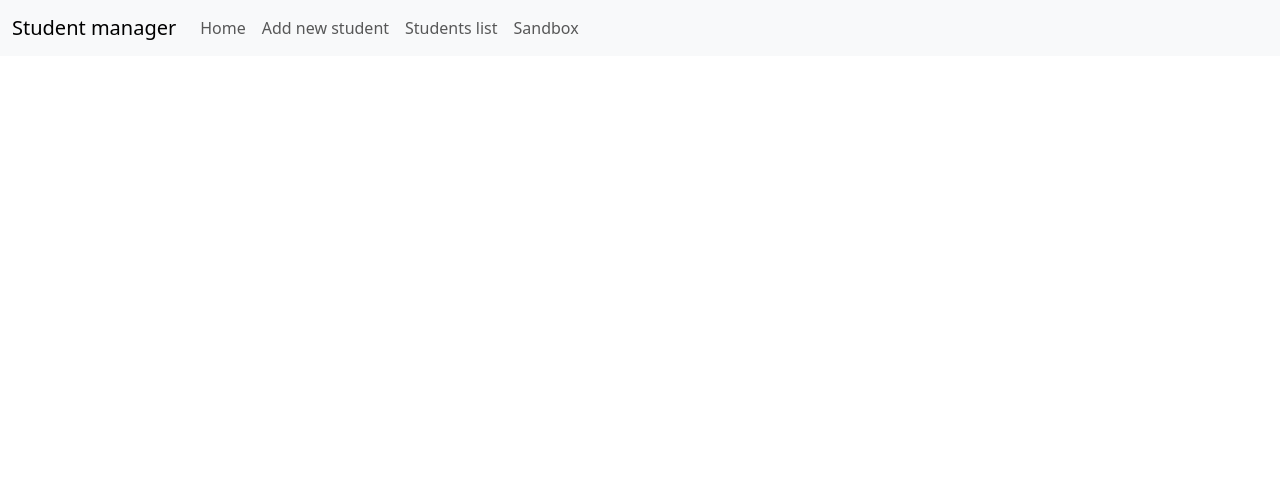
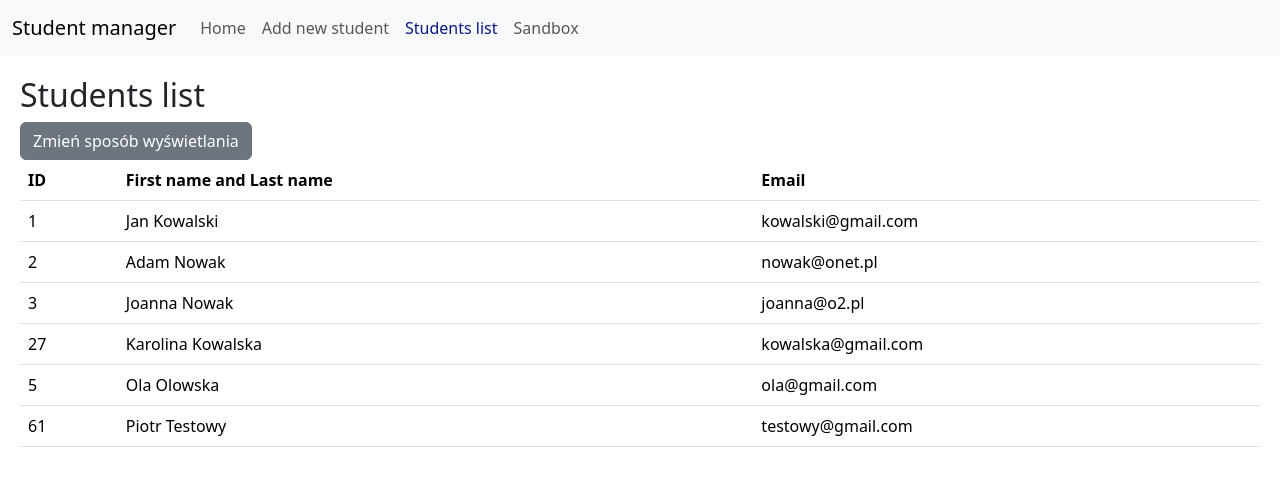
Before and after one commit to Figo96it/AngularSDA, an Angular app: page /students in a window 1280 px wide. Before the commit this address led to /. Shown: the top 486 px of the page. Built offline with nearby package versions, Linux system fonts and the light colour scheme; no server answers.

Commit message:
add studentsList

```diff
--- a/src/app/app.component.html
+++ b/src/app/app.component.html
@@ -3,4 +3,3 @@
     <!-- <app-sandbox></app-sandbox> -->
     <router-outlet></router-outlet>
 </div>
-<router-outlet />
--- a/src/app/app.config.ts
+++ b/src/app/app.config.ts
@@ -2,7 +2,8 @@ import { ApplicationConfig } from '@angular/core';
 import { provideRouter } from '@angular/router';
 
 import { routes } from './app.routes';
+import { provideHttpClient } from '@angular/common/http';
 
 export const appConfig: ApplicationConfig = {
-  providers: [provideRouter(routes)]
+  providers: [provideRouter(routes), provideHttpClient()]
 };
--- a/src/app/app.routes.ts
+++ b/src/app/app.routes.ts
@@ -6,5 +6,5 @@ import { StudentListComponent } from './student-list/student-list.component';
 export const routes: Routes = [
     { path: "home", component: HomeComponent },
     { path: "sandbox", component: SandboxComponent },
-    { path: "student-list", component: StudentListComponent }
+    { path: "students", component: StudentListComponent }
 ];
--- /dev/null
+++ b/src/app/http-student.service.ts
@@ -0,0 +1,15 @@
+import { HttpClient } from '@angular/common/http';
+import { Injectable } from '@angular/core';
+import { Student } from './student';
+
+@Injectable({
+    providedIn: 'root'
+})
+export class HttpStudentService {
+
+    constructor(private httpClient: HttpClient) { }
+
+    getStudents() {
+        return this.httpClient.get<Student[]>("https://jsonplaceholder.typicode.com/users");
+    }
+}
--- a/src/app/navigation/navigation.component.html
+++ b/src/app/navigation/navigation.component.html
@@ -14,7 +14,7 @@
                     <a class="nav-link" [routerLinkActive]="'selected-nav'" href="#">Add new student</a>
                 </li>
                 <li class="nav-item">
-                    <a class="nav-link" [routerLinkActive]="'selected-nav'" [routerLink]="'student-list'">Students
+                    <a class="nav-link" [routerLinkActive]="'selected-nav'" [routerLink]="'students'">Students
                         list</a>
                 </li>
                 <li class="nav-item">
--- a/src/app/student-list/student-list.component.html
+++ b/src/app/student-list/student-list.component.html
@@ -1 +1,38 @@
-<p>student-list works!</p>
+<h2>Students list</h2>
+
+<div>
+    <button (click)="toogleDisplay()" class="btn btn-secondary">Zmień sposób wyświetlania</button>
+</div>
+
+@if(isTableVisible == true){
+<table class="table table-hover">
+    <thead>
+        <tr>
+            <th>ID</th>
+            <th>First name and Last name</th>
+            <th>Email</th>
+        </tr>
+    </thead>
+    <tbody>
+        @for(student of students; track student.id){
+        <tr>
+            <td>{{student.id}}</td>
+            <td>{{student.name}}</td>
+            <td>{{student.email}}</td>
+        </tr>
+        }
+    </tbody>
+</table>
+} @else {
+<ol class="list-group">
+    @for(student of students;track student.id){
+    <li class="list-group-item d-flex justify-content-between align-items-start">
+        <div class="ms-2 me-auto">
+            <div class="fw-bold">{{student.name}}</div>
+            {{student.email}}
+        </div>
+        <span class="badge text-bg-primary rounded-pill">Id: {{student.id}}</span>
+    </li>
+    }
+</ol>
+}
--- a/src/app/student-list/student-list.component.ts
+++ b/src/app/student-list/student-list.component.ts
@@ -1,12 +1,33 @@
+import { CommonModule } from '@angular/common';
 import { Component } from '@angular/core';
+import { Student } from '../student';
+import { HttpStudentService } from '../http-student.service';
 
 @Component({
   selector: 'app-student-list',
   standalone: true,
-  imports: [],
+  imports: [CommonModule],
   templateUrl: './student-list.component.html',
   styleUrl: './student-list.component.css'
 })
 export class StudentListComponent {
+  isTableVisible: boolean = true;
+  students: Student[] = [
+    new Student(1, "Jan Kowalski", "kowalski@gmail.com"),
+    new Student(2, "Adam Nowak", "nowak@onet.pl"),
+    new Student(3, "Joanna Nowak", "joanna@o2.pl"),
+    new Student(27, "Karolina Kowalska", "kowalska@gmail.com"),
+    new Student(5, "Ola Olowska", "ola@gmail.com"),
+    new Student(61, "Piotr Testowy", "testowy@gmail.com")
+  ];
 
+  constructor(private httpStudentService: HttpStudentService) {
+    this.httpStudentService.getStudents().subscribe(data => {
+      this.students = data;
+    });
+  }
+
+  toogleDisplay() {
+    this.isTableVisible = !this.isTableVisible;
+  }
 }
--- /dev/null
+++ b/src/app/student.ts
@@ -0,0 +1,12 @@
+export class Student {
+    id: number;
+    //Imię i nazwisko jako pole name
+    name: string;
+    email: string;
+
+    constructor(id: number, name: string, email: string) {
+        this.id = id;
+        this.name = name;
+        this.email = email;
+    }
+}
```
